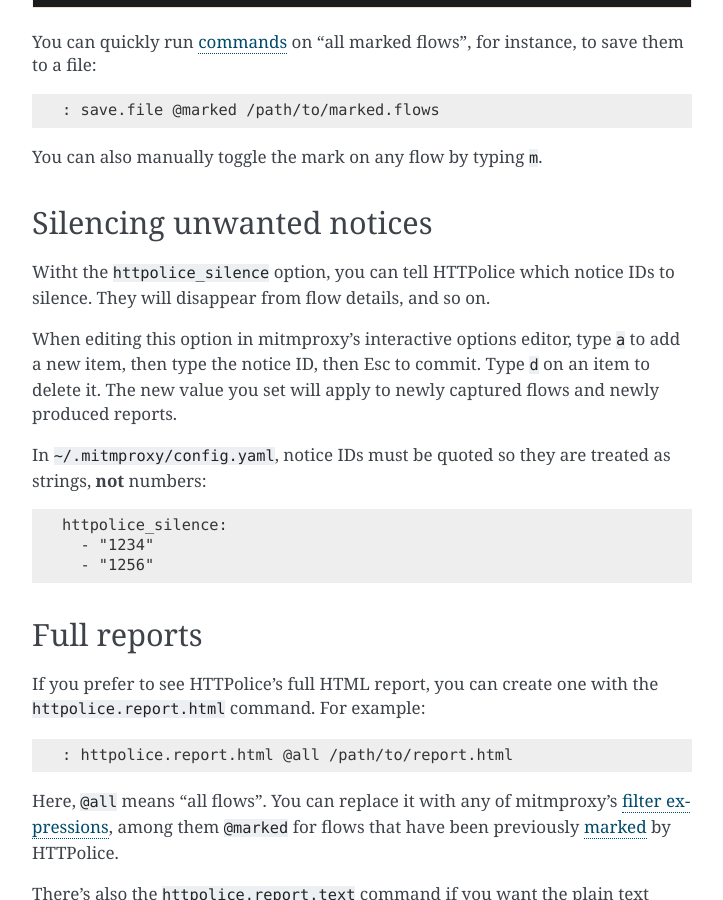
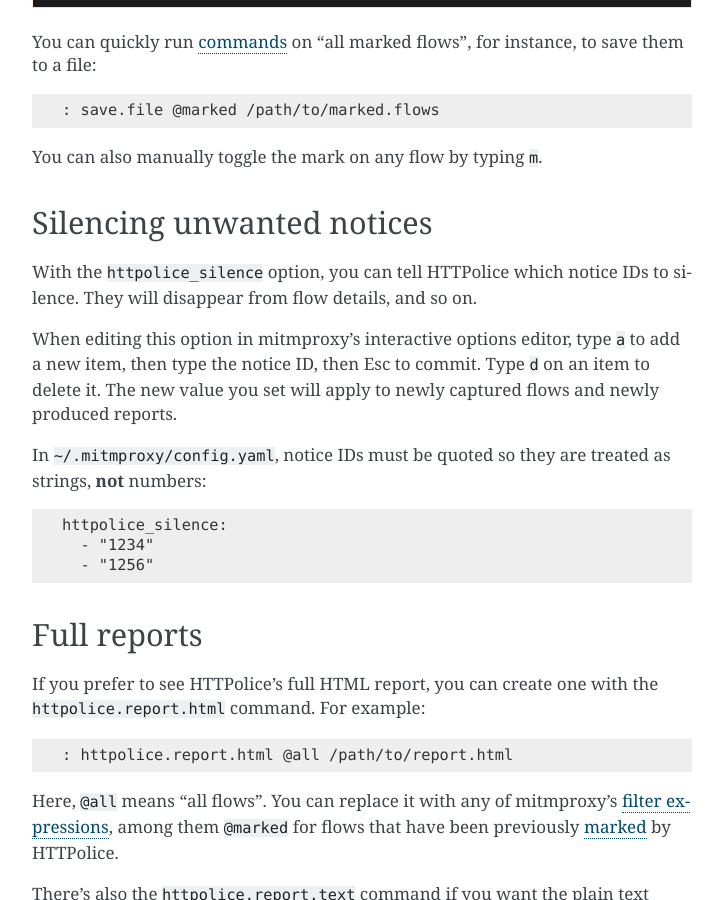
Before and after one commit to vfaronov/mitmproxy-httpolice, a Sphinx documentation site: the page built from doc/walkthrough.rst, in a window 1280 px wide and 900 px high, scrolled down 2571 px. Shown: the whole window, without its empty margins (388-1111 px from the left). Built offline with Sphinx 7.4.7, drawn with Linux system fonts in a browser that asks for light colours.

Commit message:
Cosmetics

```diff
--- a/doc/conf.py
+++ b/doc/conf.py
@@ -53,7 +53,7 @@
 
 # General information about the project.
 project = 'mitmproxy-HTTPolice'
-copyright = '2016, Vasiliy Faronov'
+copyright = '2016, Vasiliy Faronov'     # pylint: disable=redefined-builtin
 author = 'Vasiliy Faronov'
 
 # The language for content autogenerated by Sphinx. Refer to documentation
--- a/doc/walkthrough.rst
+++ b/doc/walkthrough.rst
@@ -119,7 +119,7 @@
 Silencing unwanted notices
 --------------------------
 
-Witht the ``httpolice_silence`` option, you can tell HTTPolice which notice IDs
+With the ``httpolice_silence`` option, you can tell HTTPolice which notice IDs
 to :ref:`silence <silence>`. They will disappear from flow details, and so on.
 
 When editing this option in mitmproxy’s interactive options editor,
```
Also changed, not shown: 1 other file.
